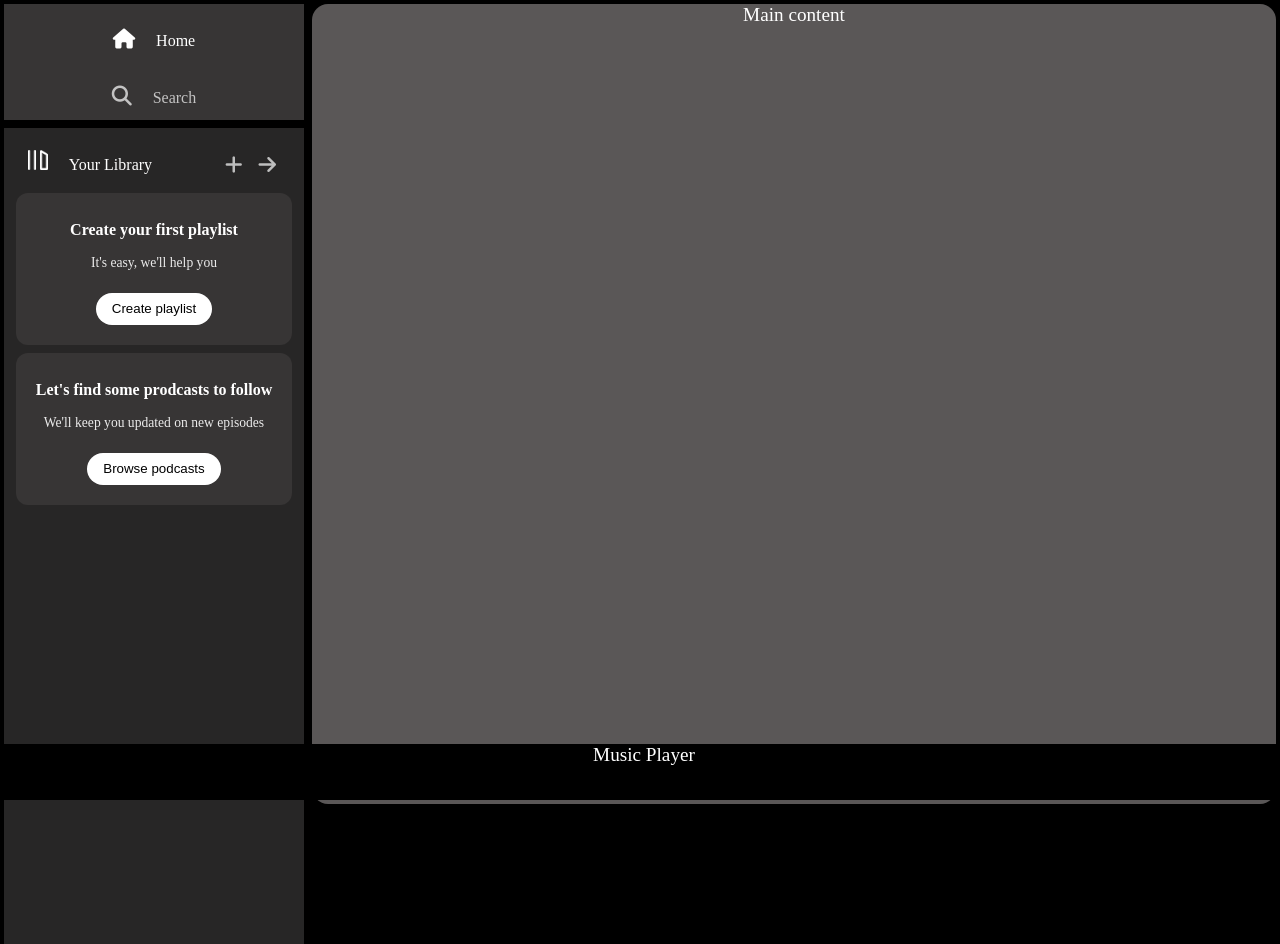
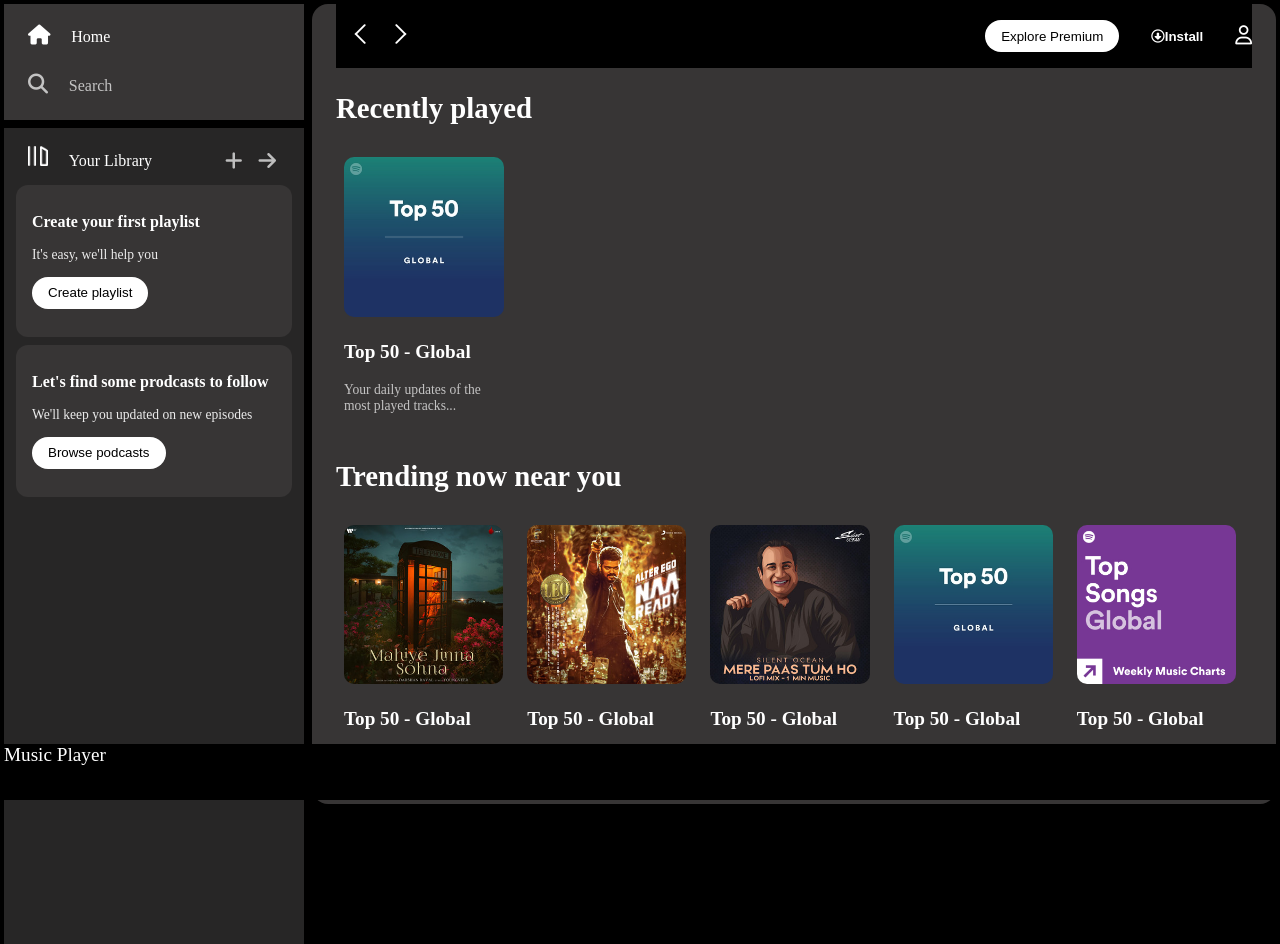
Before and after one commit to dakshataramteke/Spotify-Clone, a plain HTML site: page index.html in a window 1280 px wide. Drawn offline with Linux system fonts and the light colour scheme.

Commit message:
Middle Content

```diff
--- a/index.html
+++ b/index.html
@@ -10,6 +10,7 @@
 </head>
 <body>
     <div class="main">
+        <!-- ==============SideBar Menu =====================  -->
         <div class="sidebar">
             <!-- Home and Search  -->
             <div class="nav">
@@ -36,6 +37,7 @@
                         <i class="fa-solid fa-arrow-right"></i>
                     </div>
                 </div>
+                <!-- Library Boxes -->
                 <div class="lib-boxes">
                     <div class="box">
                        <p class="box-p1">
@@ -54,7 +56,76 @@
                 </div>
              </div>
         </div>
-        <div class="main-content">Main content</div>
+        <!-- =================== Main Content ==================== -->
+        <div class="main-content">
+            <div class="sticky-nav">
+                <div class="sticky-icons">
+                    <img src="/assets/backward_icon.png" alt="">
+                <img src="/assets/forward_icon.png" class="hide" alt="">
+                </div>
+                <div class="sticky-options">
+                    <button class="badge nav-item">Explore Premium</button>
+                    <button class="badge nav-item dark-badge"><i class="fa-regular fa-circle-down"></i>Install</button>
+                    <i class="fa-regular fa-user nav-item"></i>
+                </div>
+            </div>
+            <!-- 1st Card -->
+                <h2>Recently played</h2>
+                <div class="cards-container">
+                    <div class="card">
+                        <img src="/assets/card1img.jpeg" class="card-img" alt="">
+                        <div class="card-body">
+                            <p class="card-title">Top 50 - Global</p>
+                            <p class="card-info">Your daily updates of the most played tracks...</p>
+                        </div>
+                    </div>
+                </div>
+                <!-- 2st Card -->
+                <h2>Trending now near you</h2>
+                <div class="cards-container">
+                    <div class="card">
+                        <img src="/assets/card2img.jpeg" class="card-img" alt="">
+                        <div class="card-body">
+                            <p class="card-title">Top 50 - Global</p>
+                            <p class="card-info">Your daily updates of the most played tracks...</p>
+                        </div>
+                    </div>
+
+                    <div class="card">
+                        <img src="/assets/card4img.jpeg" class="card-img" alt="">
+                        <div class="card-body">
+                            <p class="card-title">Top 50 - Global</p>
+                            <p class="card-info">Your daily updates of the most played tracks...</p>
+                        </div>
+                    </div>
+
+                    <div class="card">
+                        <img src="/assets/card3img.jpeg" class="card-img" alt="">
+                        <div class="card-body">
+                            <p class="card-title">Top 50 - Global</p>
+                            <p class="card-info">Your daily updates of the most played tracks...</p>
+                        </div>
+                    </div>
+
+                    <div class="card">
+                        <img src="/assets/card1img.jpeg" class="card-img" alt="">
+                        <div class="card-body">
+                            <p class="card-title">Top 50 - Global</p>
+                            <p class="card-info">Your daily updates of the most played tracks...</p>
+                        </div>
+                    </div>
+
+                    <div class="card">
+                        <img src="/assets/card5img.jpeg" class="card-img" alt="">
+                        <div class="card-body">
+                            <p class="card-title">Top 50 - Global</p>
+                            <p class="card-info">Your daily updates of the most played tracks...</p>
+                        </div>
+                    </div>
+                </div>
+
+        </div>
+        <!-- ==================== Music Player ==================  -->
         <div class="music-player">Music Player</div>
     </div>
 </body>
--- a/style.css
+++ b/style.css
@@ -11,26 +11,24 @@
     background-color: var(--dark);
     color: var(--light);
     overflow: hidden;
-    text-align: center;
     font-size: 1.2em;;
 }
 .main{
     display: flex;
     height: 100vh;
 }
-.sidebar, .main-content{
-    border-radius: 1rem; /* 16px root ka font */
-}
 .sidebar{
-    /* background-color: var(--black-grey); */
     background-color: var(--dark);
     width: 300px;
     margin-right: 0.5rem;
+    border-radius: 1rem;
 }
 .main-content{
-    background-color:var(--grey);
+    background-color:var(--black-grey);
     flex: 1;
     overflow: auto;
+    border-radius: 1rem;
+    padding: 0 1.5rem;
 }
 .music-player{
     background-color: var(--dark);
@@ -52,7 +50,7 @@
     color: var(--light);
 }
 .nav-option{
-    line-height: 2.5rem;
+    line-height: 2rem;
     opacity: 0.7;
     padding: 0.5rem  0.75rem;
 }
@@ -61,7 +59,6 @@
 }
 .nav-option i {
     font-size: 1.25rem;
-
 }
 .nav-option a{
     font-size: 1rem;
@@ -94,7 +91,6 @@
 .icons i:hover{
     opacity: 1;
 }
-
 .box{
     height: 8rem;
     background-color: var(--black-grey);
@@ -117,7 +113,65 @@
     border-radius: 100px;
     padding: 0.25rem 1rem;
     font-weight: 500;
-    margin-top: 0.5rem;
+    /* margin-top: 0.5rem; */
     height: 2rem;
     width: fit-content;
 }
+
+/* Main Content */
+
+.sticky-nav{
+    position: sticky;
+    top: 0;
+    background-color: var(--dark);
+    display: flex;
+    justify-content: space-between;
+    align-items: center;
+    padding: 1rem 0 1rem 0;
+}
+.sticky-icons img {
+   margin-left: 0.75rem;
+}
+.sticky-options{
+    display: flex;
+    justify-content: center;
+    align-items: center;
+    /* margin-left: 9.5rem; */
+}
+.nav-item{
+    margin-left: 1rem;
+}
+.dark-badge{
+    background-color: var(--dark);
+    color: var(--light);
+    font-weight: 600;
+    /* border: outline 1px solid; */
+}
+@media (max-width:1000px){
+    .hide{
+        display: none;
+    }
+}
+/* Cards */
+.card{
+    background-color: var(--black);
+    width: 160px;
+    border-radius: 10px;
+    margin-right: 0.5rem;
+    padding: 0.5rem;
+}
+.card-img{
+   width: 100%;
+    border-radius: 10px;
+}
+.cards-container{
+    display: flex;
+}
+.card-title{
+    font-weight: 600;
+    /* font-size: 1.25rem; */
+}
+.card-info{
+    font-size: 0.85rem;
+    opacity: 0.7;
+}
```
